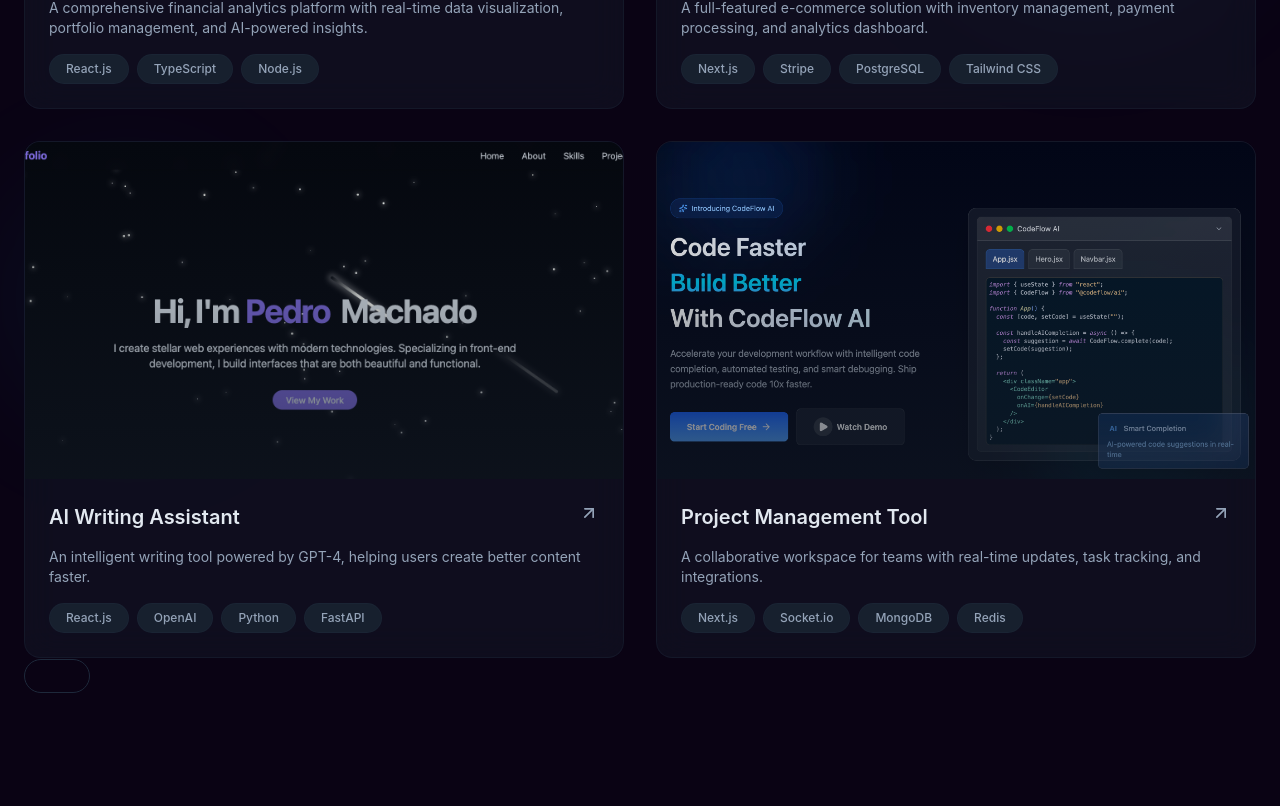
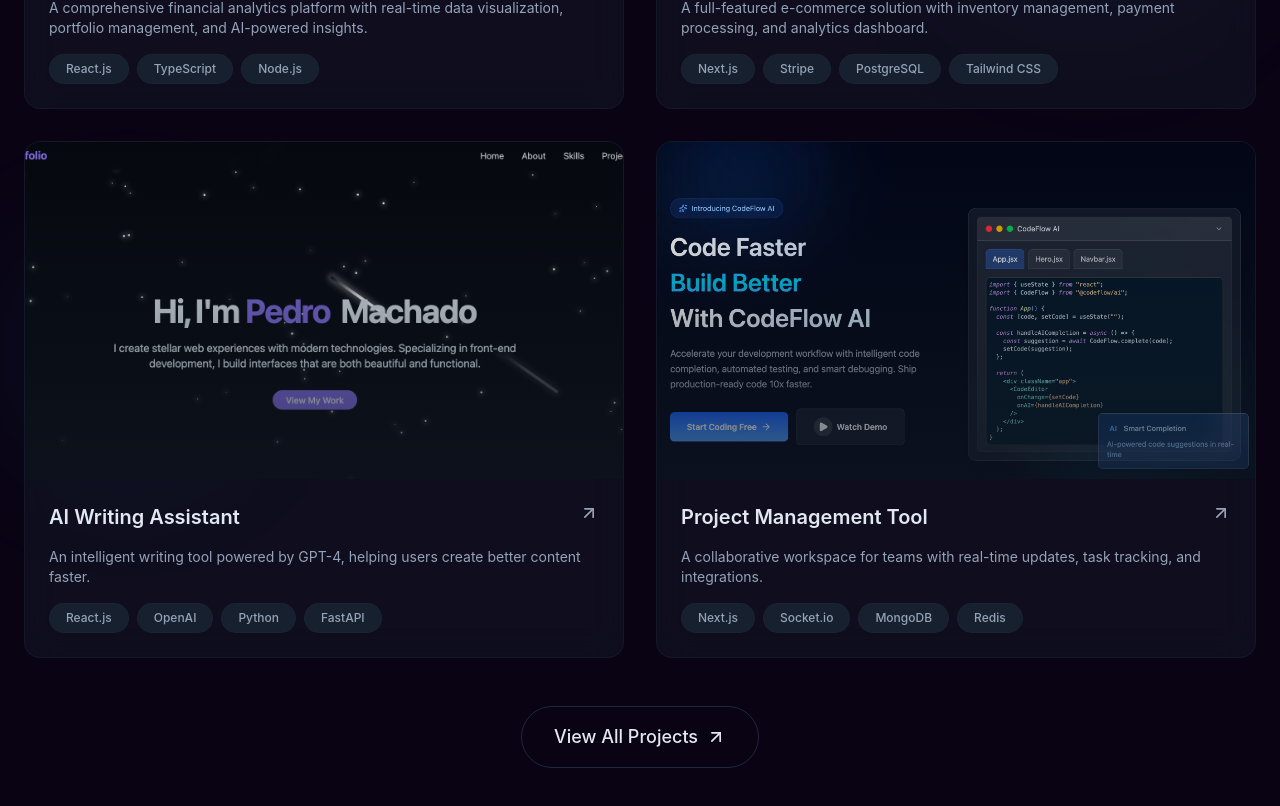
Before and after one commit to noahnoahnoahtran/Web_Dev, a React (Vite) app in the folder Website/10_portfolio/: page / in a window 1280 px wide. Shown: the part 2752-3558 px from the top of the page. Built offline with nearby package versions, Linux system fonts and the light colour scheme.

Commit message:
feat(projects/CTA): setup CTA button using animatedborderbutton component

```diff
--- a/Website/10_portfolio/src/sections/Projects.jsx
+++ b/Website/10_portfolio/src/sections/Projects.jsx
@@ -123,8 +123,11 @@ export const Projects = () => {
         </div>
 
         {/* View All CTA Button */}
-        <div>
-          <AnimatedBorderButton />
+        <div className="text-center mt-12 animate-fade-in animation-delay-500">
+          <AnimatedBorderButton>
+            View All Projects
+            <ArrowUpRight className="w-5 h-5" />
+          </AnimatedBorderButton>
         </div>
       </div>
     </section>
```
